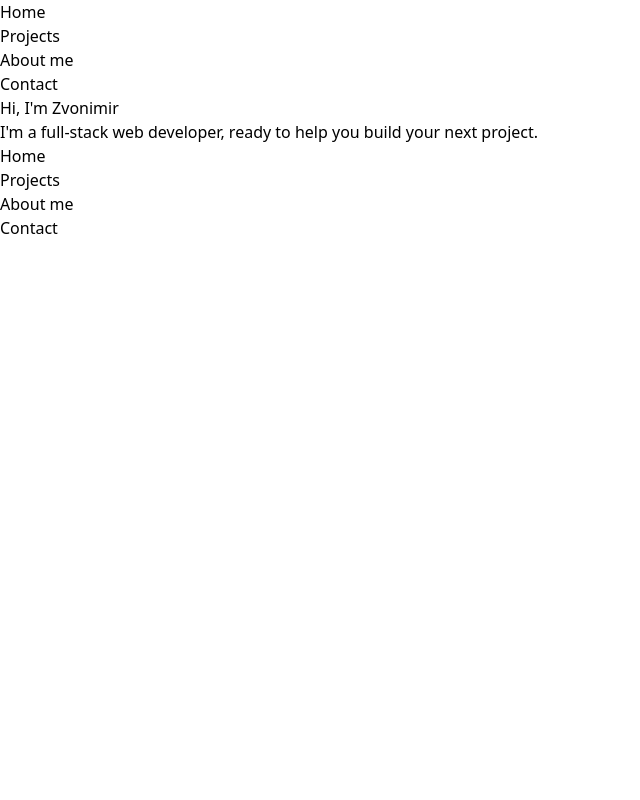
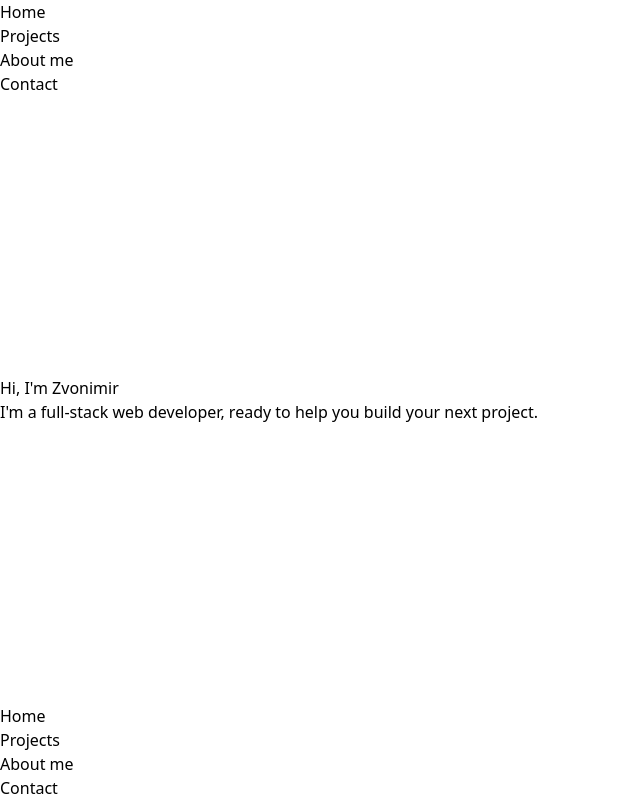
Before and after one commit to zvonimirr/zvonimirr.github.io, an Astro site: page / in a window 1280 px wide. Shown: the whole page, without its empty margins (0-640 px from the left). Built offline with nearby package versions, Linux system fonts and the light colour scheme; Astro itself is replaced by a stand-in of ours.

Commit message:
feat: split layout into 3 parts

```diff
--- a/src/layouts/BaseLayout.astro
+++ b/src/layouts/BaseLayout.astro
@@ -13,9 +13,11 @@ const title = Astro.props.title ?? 'Zvonimir Rudinski | Full Stack Web Developer
 		<meta name="generator" content={Astro.generator} />
     <title>{title}</title>
 	</head>
-  <body>
+  <body class="flex flex-col w-full h-screen justify-between">
     <Header />
-    <slot />
+    <main>
+      <slot />
+    </main>
     <Footer />
 	</body>
 </html>
```
